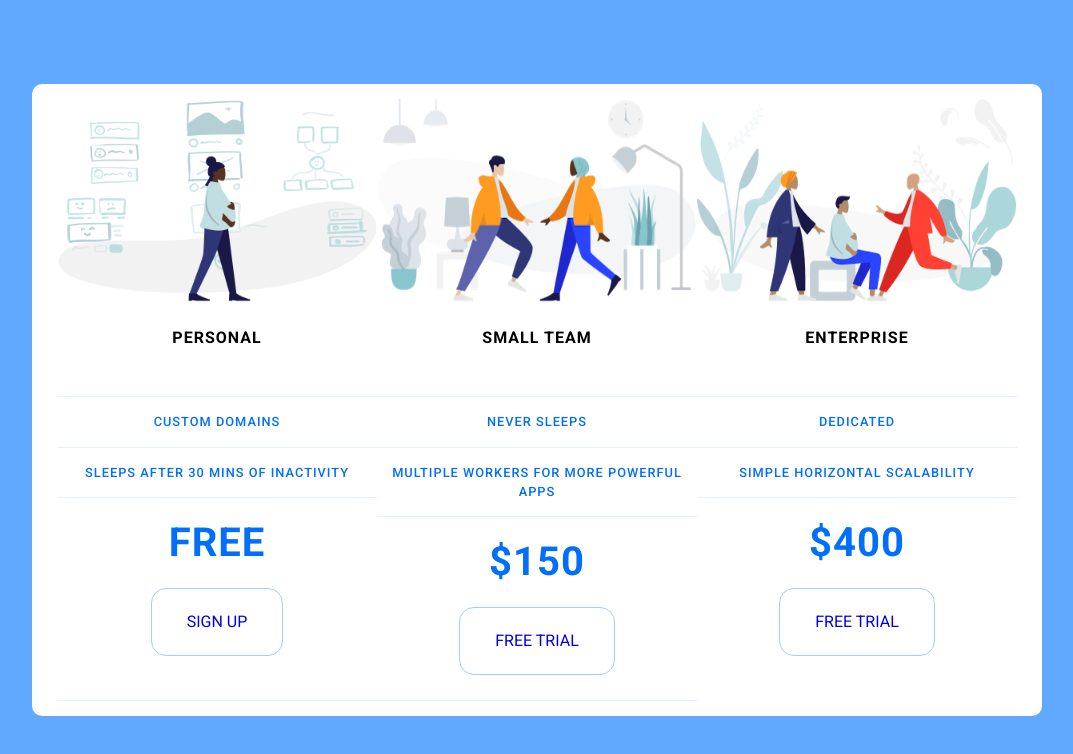
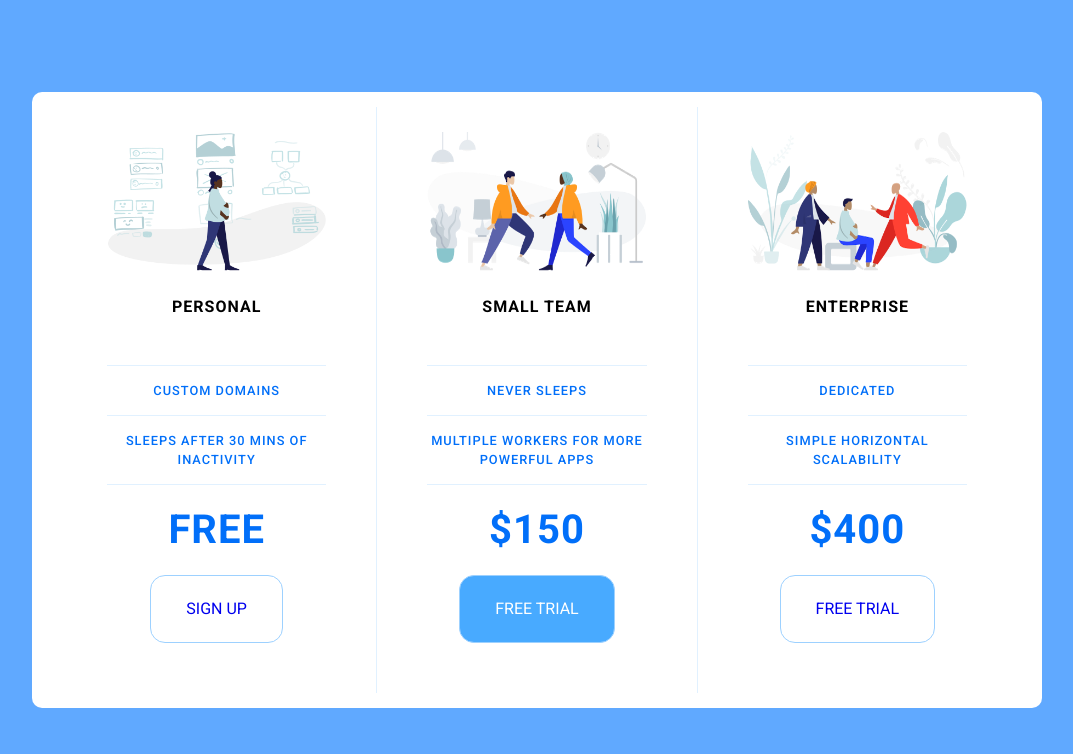
Before and after one commit to OperationNorthwoods/EgotisticalGiraffe, a plain HTML site: page pricingproj.html in a window 1280 px wide. Shown: the whole page, without its empty margins (103-1176 px from the left). Drawn offline with Linux system fonts and the light colour scheme.

Commit message:
section 11 finished
section 11 wrap up upload. project finished.

```diff
--- a/pricingproj.css
+++ b/pricingproj.css
@@ -127,11 +127,34 @@ body {
     padding: 25px 35px;
     text-decoration: none;
     display: inline-block;
+    transition: background-color 200ms ease-in-out;
 }
 
+.pricing-button:focus, .pricing-button:hover {
+    background-color:#9dd1ff;
+}
+
+.pricing-button.is-featured {
+    background-color: #48aaff;
+    color: white;
+}
+
+.pricing-button.is-featured:hover, .pricing-button.is-featured:focus {
+    background-color: #269aff;
+}
 
 @media (min-width: 768px) {
     .panel {
             flex-direction: row;
     }
+    .pricing-plan {
+        border-bottom: none;
+        border-right: solid 1px #e1f1ff;
+        padding: 25px 50px;
+    }
+    .pricing-plan:last-child {
+        border-right: none;
+    }
 }
+
+/* final code */
```
Also changed, not shown: pricingproj.html (+1 -1 lines).
